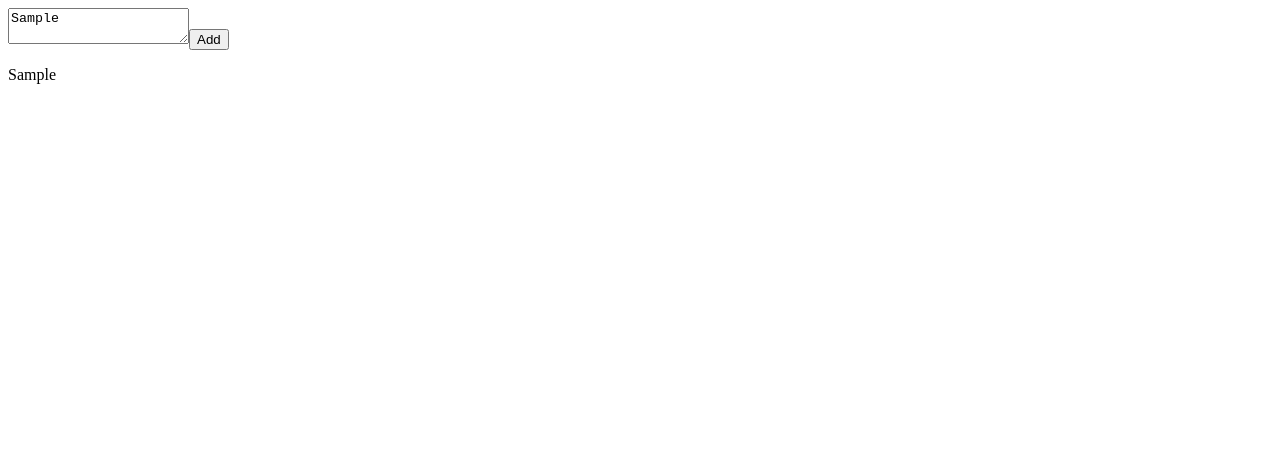
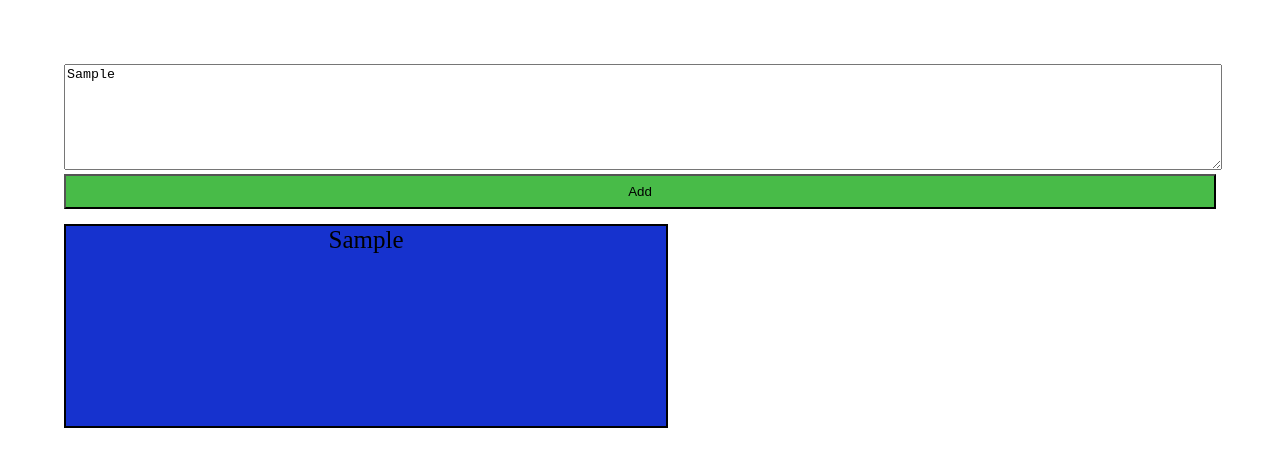
Before and after one commit to Mutotu/note-taker, a React (Vite) app: page / in a window 1280 px wide. Both pictures are taken after typing "Sample" into the empty fields and a click on the input "Add". Shown: the top 466 px of the page. Built offline with nearby package versions, Linux system fonts and the light colour scheme.

Commit message:
style the form

```diff
--- a/package.json
+++ b/package.json
@@ -9,6 +9,7 @@
     "dev": "parcel src/index.html"
   },
   "devDependencies": {
+    "@parcel/transformer-sass": "2.4.1",
     "parcel": "^2.4.1"
   },
   "dependencies": {
--- a/src/App.jsx
+++ b/src/App.jsx
@@ -10,9 +10,9 @@ export default () => {
   };
   const display =()=>{
     return notes.map((note,i)=>{
-      return <p key = {i}>
+      return <li key = {i} >
         {note.body}
-      </p>
+      </li>
     })
   }
   return (
@@ -25,9 +25,12 @@ export default () => {
             setInput(e.target.value);
           }}
         />
-        <input type='submit' value='Add' />
+        <input type='submit' value='Add' id="submitButton" />
       </form>
-      {display()}
+      <ul className= "container">
+       {display()}
+      </ul>
+
     </div>
   );
 };
--- a/src/index.html
+++ b/src/index.html
@@ -5,6 +5,7 @@
   <meta http-equiv="X-UA-Compatible" content="IE=edge">
   <meta name="viewport" content="width=device-width, initial-scale=1.0">
   <title>Document</title>
+  <link rel="stylesheet" href="styles.scss"/>
 </head>
 <body>
   <div id="out"></div>
--- /dev/null
+++ b/src/styles.scss
@@ -0,0 +1,37 @@
+body{
+    margin:5%;
+}
+
+textarea{
+    width: 100%;
+    height: 100px;
+}
+
+#submitButton{
+    width: 100%;
+    height: 35px;
+    background-color: rgb(72, 187, 72);
+
+}
+
+.container{
+    display:flex;
+    flex-direction: column;
+    text-align: center;
+    // background-color: lightgrey;
+    margin-top:15px;
+    padding-inline-start: 0px;
+}
+.container li:nth-child(even) {
+    background:rgb(184, 34, 34);
+  }
+  .container li:nth-child(odd) {
+    background:rgb(22, 50, 206);
+  }
+  li{
+      height:200px;
+      width: 600px;
+      border:2px solid black;
+      font-size: 25px;
+      overflow:scroll;
+  }
```
Also changed, not shown: 1 other file (tests, documents, lock files or other folders).
